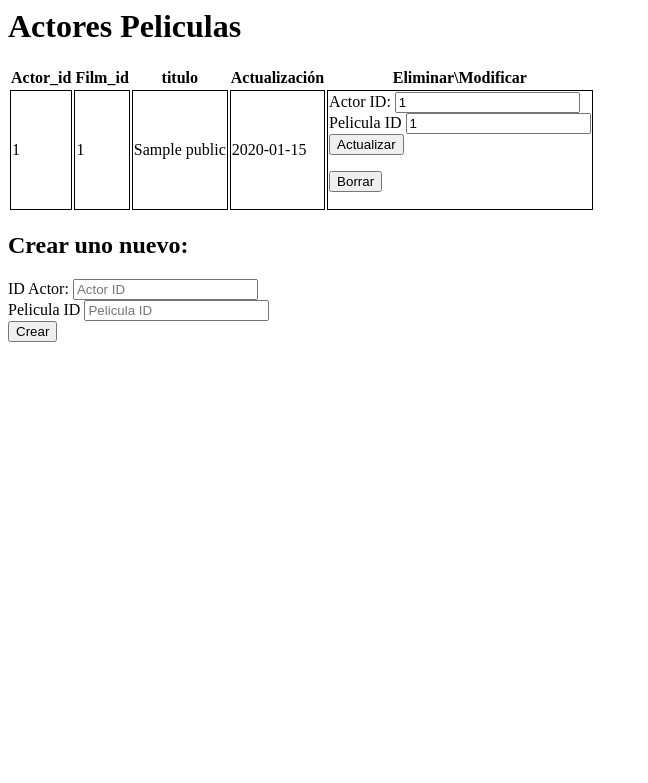
After one commit to javiercl/itsa_23sis5_rentals, a Flask app: page /film_actor in a window 1280 px wide. The commit adds this page. Shown: the top 783 px of the page, without its empty margins (0-648 px from the left). Run offline with Flask 3, Linux system fonts and the light colour scheme; a database or web service that is not in the repository returns one stand-in record (values such as "Sample title"); some libraries are stand-ins or nearby versions.

Commit message:
Añadiendo la clase actor y film_actor

```diff
--- a/app.py
+++ b/app.py
@@ -1,5 +1,6 @@
 from flask import Flask, current_app
-import home, category, film_category,language,film,inventory, customer, payment, city, address, rental, country
+import home, category, film_category,language,film,inventory, customer, payment, city, address, rental, country, actor, film_actor
+
 
 app = Flask(__name__)
 
@@ -79,5 +80,15 @@ app.add_url_rule('/country/create','country_create', country.create, methods = [
 app.add_url_rule('/country/update','country_update', country.update, methods = ['POST'])
 app.add_url_rule('/country/delete','country_delete', country.delete, methods = ['POST'])
 
+app.add_url_rule('/actor','actor', actor.index, methods = ['GET'])
+app.add_url_rule('/actor/create','actor_create', actor.create, methods = ['POST'])
+app.add_url_rule('/actor/update','actor_update', actor.update, methods = ['POST'])
+app.add_url_rule('/actor/delete','actor_delete', actor.delete, methods = ['POST'])
+
+app.add_url_rule('/film_actor','film_actor', film_actor.index, methods = ['GET'])
+app.add_url_rule('/film_actor/create','film_actor_create', film_actor.create, methods = ['POST'])
+app.add_url_rule('/film_actor/update','film_actor_update', film_actor.update, methods = ['POST'])
+app.add_url_rule('/film_actor/delete','film_actor_delete', film_actor.delete, methods = ['POST'])
+
 if __name__ == '__main__':
     app.run(debug=True)
--- /dev/null
+++ b/film_actor.py
@@ -0,0 +1,126 @@
+from flask import render_template, request, redirect, url_for, g, current_app
+import psycopg2
+
+
+def index():
+	with current_app.app_context():
+		db = current_app.db
+		user = current_app.user
+		passw = current_app.passw
+		server = current_app.server
+
+   	# Connect to the database
+	conn = psycopg2.connect(database=db, user=user, password=passw, host=server, port="5432")
+
+	# create a cursor
+	cur = conn.cursor()
+
+	# Select all products from the table
+	mostrar = f"""SELECT fa.actor_id, fa.film_id, f.title AS film_title, fa.last_update
+            FROM public.film_actor fa
+            JOIN public.film f ON fa.film_id = f.film_id
+            LIMIT 3;
+        """
+	cur.execute(mostrar)
+
+	# Fetch the data
+	datax = cur.fetchall()
+
+	# close the cursor and connection
+	cur.close()
+	conn.close()
+
+	return render_template('film_actor_view.html', data=datax)
+
+
+def create():
+
+	with current_app.app_context():
+		db = current_app.db
+		user = current_app.user
+		passw = current_app.passw
+		server = current_app.server
+
+ 	# Connect to the database
+	conn = psycopg2.connect(database=db, user=user, password=passw, host=server, port="5432")
+
+	cur = conn.cursor()
+
+	# Get the data from the form
+	a_id = request.form['aid']
+	f_id = request.form['fid']
+
+	# Insert the data into the table
+	cur.execute(f"INSERT INTO public.film_actor (actor_id, film_id, last_update) VALUES ({a_id}, {f_id}, CURRENT_TIMESTAMP);")
+
+	# commit the changes
+	conn.commit()
+
+	# close the cursor and connection
+	cur.close()
+	conn.close()
+
+	return redirect(url_for('film_actor'))
+
+
+def update():
+
+	with current_app.app_context():
+		db = current_app.db
+		user = current_app.user
+		passw = current_app.passw
+		server = current_app.server
+
+	# Connect to the database
+	conn = psycopg2.connect(database=db, user=user, password=passw, host=server, port="5432")
+
+	cur = conn.cursor()
+
+	# Get the data from the form
+	a_id = request.form['Actor_id']
+	f_id = request.form['Film_id']
+	id = request.form['actor_id']
+
+	# Update the data in the table
+	update = f"""UPDATE public.film_actor
+			SET actor_id = {a_id}, film_id = {f_id}
+			WHERE actor_id = {id};
+				"""
+	cur.execute(update)
+
+	# commit the changes
+	conn.commit()
+
+	# close the cursor and connection
+	cur.close()
+	conn.close()
+	return redirect(url_for('Film_actor'))
+
+
+def delete():
+
+	with current_app.app_context():
+		db = current_app.db
+		user = current_app.user
+		passw = current_app.passw
+		server = current_app.server
+
+	# Connect to the database
+	conn = psycopg2.connect(database=db, user=user, password=passw, host=server, port="5432")
+	cur = conn.cursor()
+
+	# Get the data from the form
+	a_id = request.form['actor_id']
+	f_id = request.form['film_if']
+
+	# Delete the data from the table
+	cur.execute(f"DELETE FROM public.film_actor WHERE actor_id = {a_id} AND film_id = {f_id}")
+
+	# commit the changes
+	conn.commit()
+
+	# close the cursor and connection
+	cur.close()
+	conn.close()
+
+	return redirect(url_for('film_actor'))
--- /dev/null
+++ b/templates/film_actor_view.html
@@ -0,0 +1,56 @@
+<html>
+<head>
+	<title>Rentas de pelicul</title>
+</head>
+<body>
+	<h1>Actores Peliculas</h1>
+	<table>
+        <thead>
+
+            <th>Actor_id</th>
+            <th>Film_id</th>
+            <th>titulo</th>
+            <th>Actualización</th>
+            <th>Eliminar\Modificar</th>
+            </tr>
+        </thead>
+        <tbody>
+            {% for row in data %}
+            <tr>
+                <td style="border:1px solid black">{{ row[0] }}</td>
+                <td style="border:1px solid black">{{ row[1] }}</td>
+                <td style="border:1px solid black">{{ row[2] }}</td>
+                <td style="border:1px solid black">{{ row[3] }}</td>
+                <td style="border:1px solid black">
+                    <form action="/actor/update" method="post">
+                        <label for="">Actor ID:</label>
+                        <input type="hidden" name="actor_id" value="{{ row[0] }}">
+                        <input type="text" name="Actor_id" value="{{ row[0] }}">
+                        <br>
+                        <label for="">Pelicula ID</label>
+                        <input type="text" name="Film_id" value="{{ row[1] }}">
+                        <br>
+                        <input type="submit" value="Actualizar">
+                    </form>
+                    <form action="/actor/delete" method="post">
+                        <input type="hidden" name="actor_id" value="{{ row[0] }}">
+                        <input type="hidden" name="film_id" value="{{ row[1] }}">
+                        <input type="submit" value="Borrar">
+                    </form>
+                </td>
+            </tr>
+            {% endfor %}
+        </tbody>
+	</table>
+	<h2>Crear uno nuevo:</h2>
+    <form action="/actor/create" method="post">
+        <label for="">ID Actor:</label>
+        <input type="text" name="aid" placeholder="Actor ID">
+        <br>
+        <label for="">Pelicula ID</label>
+        <input type="text" name="fid" placeholder="Pelicula ID">
+        <br>
+        <input type="submit" value="Crear">
+	</form>
+</body>
+</html>
--- a/templates/home_view.html
+++ b/templates/home_view.html
@@ -27,6 +27,8 @@
             <a href="/address" class="button">Direcciones</a>
             <a href="/rental" class="button">Rental</a>
             <a href="/country" class="button">Country</a>
+            <a href="/actor" class="button">Actores</a>
+            <a href="/film_actor" class="button">Actores De Peliculas</a>
             <!-- Agrega más enlaces según sea necesario -->
         </div>
     </div>
```
Also changed, not shown: actor.py (added, +120 -0 lines), templates/actor_view.html (added, +53 -0 lines).
